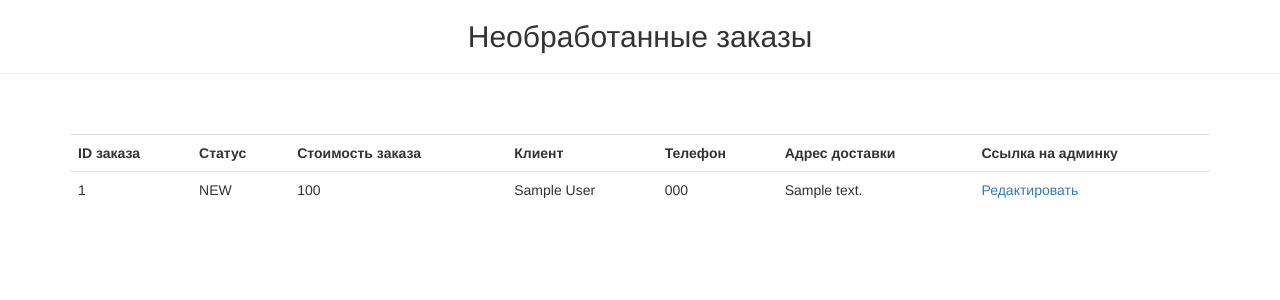
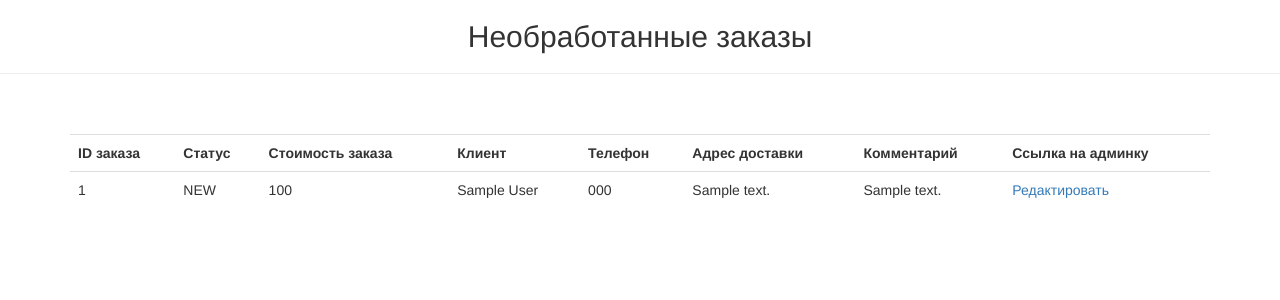
Before and after one commit to AlexKlos/DVMN_l25, a Django app: page /manager/orders/ in a window 1280 px wide. Shown: the part 52-352 px from the top of the page. Run offline with Django 3.2, Linux system fonts and the light colour scheme; a user stored in the database is signed in; tables that the repository leaves empty hold one stand-in row (values such as "Sample post"); parts of the project's set-up code (start-up, migrations or seed data) failed here and were passed over; some libraries are stand-ins or nearby versions.

Commit message:
Add comment to order

```diff
--- a/foodcartapp/admin.py
+++ b/foodcartapp/admin.py
@@ -116,7 +116,7 @@ class OrderItemsInline(admin.TabularInline):
 
 @admin.register(Order)
 class OrderAdmin(admin.ModelAdmin):
-    list_display = ('id', 'status', 'firstname', 'lastname', 'phonenumber', 'address', 'items_count')
+    list_display = ('id', 'status', 'firstname', 'lastname', 'phonenumber', 'address', 'items_count', 'comment')
     search_fields = ('id', 'firstname', 'lastname', 'phonenumber', 'address')
     inlines = [OrderItemsInline]
 
--- a/foodcartapp/models.py
+++ b/foodcartapp/models.py
@@ -151,6 +151,7 @@ class Order(models.Model):
     phonenumber = PhoneNumberField('телефон')
     address = models.CharField('адрес', max_length=200)
     objects = OrderQuerySet.as_manager()
+    comment = models.CharField('комментарий', max_length=200, blank=True)
 
     STATUS_NEW = 'NEW'
     STATUS_ASSEMBLING = 'ASSEMBLING'
--- a/restaurateur/templates/order_items.html
+++ b/restaurateur/templates/order_items.html
@@ -19,6 +19,7 @@
       <th>Клиент</th>
       <th>Телефон</th>
       <th>Адрес доставки</th>
+      <th>Комментарий</th>
       <th>Ссылка на админку</th>
     </tr>
 
@@ -30,6 +31,7 @@
         <td>{{ order.firstname }} {{ order.lastname }}</td>
         <td>{{ order.phonenumber }}</td>
         <td>{{ order.address }}</td>
+        <td>{{ order.comment }}</td>
         <td>
           <a href="{% url 'admin:foodcartapp_order_change' order.id %}?next={% url 'restaurateur:view_orders' %}">Редактировать</a>
         </td>
```
Also changed, not shown: foodcartapp/migrations/0042_order_comment.py (added).
